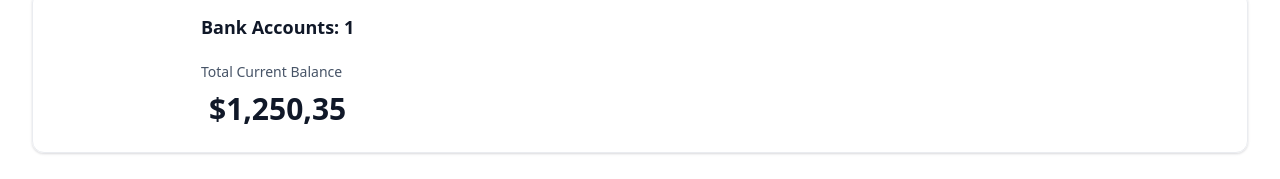
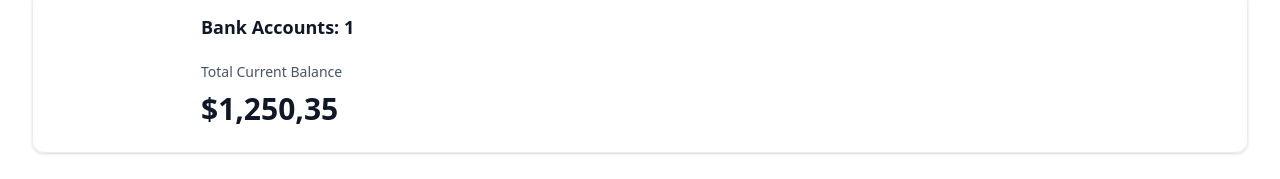
Before and after one commit to Kaadirm/Advanced-Frontend-Technology-Study-Repository, a Next.js app in the folder banking-app/: page / in a window 1280 px wide. Shown: the part 179-358 px from the top of the page. Built offline with nearby package versions, Linux system fonts and the light colour scheme.

Commit message:
AnimatedCounter w-full style

```diff
--- a/banking-app/components/AnimatedCounter.tsx
+++ b/banking-app/components/AnimatedCounter.tsx
@@ -2,7 +2,11 @@
 import CountUp from 'react-countup';
 
 const AnimatedCounter = ({ amount }: { amount: number }) => {
-    return <CountUp decimals={2} decimal="," prefix="$" end={amount} />;
+    return (
+        <div className="w-full">
+            <CountUp decimals={2} decimal="," prefix="$" end={amount} />
+        </div>
+    );
 };
 
 export default AnimatedCounter;
```
